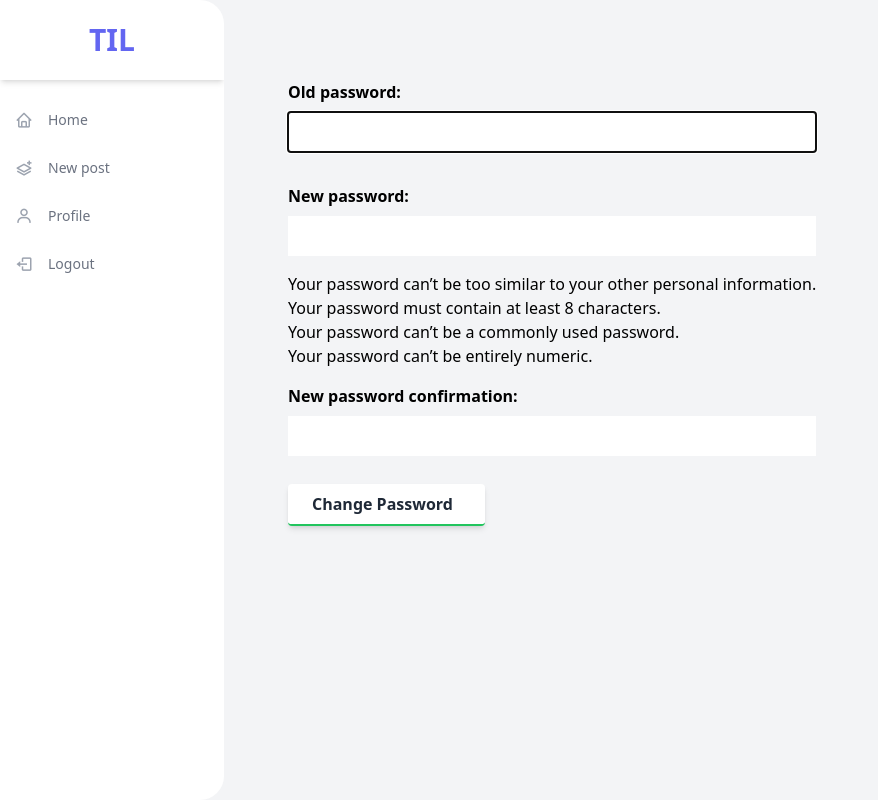
After one commit to jefgodesky/django201, a Django app: page /profile/password/ in a window 1280 px wide. The commit adds this page. Shown: the whole page, without its empty margins (0-878 px from the left). Run offline with Django 4.2, Linux system fonts and the light colour scheme; the visitor is signed in with stand-in values (Sample User, id 1); some libraries are stand-ins or nearby versions.

Commit message:
Project: Add form to change password
Add heading

```diff
--- /dev/null
+++ b/profiles/templates/profiles/password.html
@@ -0,0 +1,15 @@
+{%  extends "base.html" %}
+
+{% block title %}TIL: Change Your Password{% endblock %}
+
+{% block body %}
+    <form method="POST" action=".">
+      {% csrf_token %}
+      {{ form.as_p }}
+      <div class="my-3">
+        <button type="submit" class="bg-white text-gray-800 font-bold rounded border-b-2 border-green-500 hover:border-green-600 hover:bg-green-500 hover:text-white shadow-md py-2 px-6 inline-flex items-center">
+          <span class="mr-2">Change Password</span>
+        </button>
+      </div>
+    </form>
+{% endblock %}
--- a/profiles/templates/profiles/update.html
+++ b/profiles/templates/profiles/update.html
@@ -7,6 +7,7 @@
         {% csrf_token %}
         {{ user_form.as_p }}
         {{ profile_form.as_p }}
+        <p><a href="{% url 'profile:password' %}" class="text-blue-600 hover:underline">Change Password</a></p>
         <div class="my-3">
           <button type="submit" class="bg-white text-gray-800 font-bold rounded border-b-2 border-green-500 hover:border-green-600 hover:bg-green-500 hover:text-white shadow-md py-2 px-6 inline-flex items-center">
             <span class="mr-2">Save</span>
--- a/profiles/urls.py
+++ b/profiles/urls.py
@@ -1,3 +1,4 @@
+from django.contrib.auth import views as auth_views
 from django.urls import path
 
 from . import views
@@ -6,6 +7,7 @@ app_name = 'profiles'
 
 urlpatterns = [
     path('', views.ProfileUpdateView.as_view(), name='update'),
+    path('password/', auth_views.PasswordChangeView.as_view(template_name='profiles/password.html'), name='password'),
     path('<str:username>/', views.ProfileDetailView.as_view(), name='detail'),
     path('<str:username>/follow/', views.ProfileFollowView.as_view(), name='follow')
 ]
--- a/til/urls.py
+++ b/til/urls.py
@@ -17,6 +17,7 @@ Including another URLconf
 from django.conf import settings
 from django.conf.urls import include
 from django.conf.urls.static import static
+from django.contrib.auth import views as auth_views
 from django.contrib import admin
 from django.urls import path, re_path
 
@@ -28,4 +29,5 @@ urlpatterns = [
     path('', include(feed_urls, namespace='feed')),
     path('profile/', include(profiles_urls, namespace='profile')),
     re_path('', include('allauth.urls')),
+    path('profiles/password/done', auth_views.PasswordChangeDoneView.as_view(template_name='profiles/password.done.html'), name='password_change_done'),
 ] + static(settings.MEDIA_URL, document_root=settings.MEDIA_ROOT)
```
Also changed, not shown: profiles/templates/profiles/password.done.html (added, +8 -0 lines).
